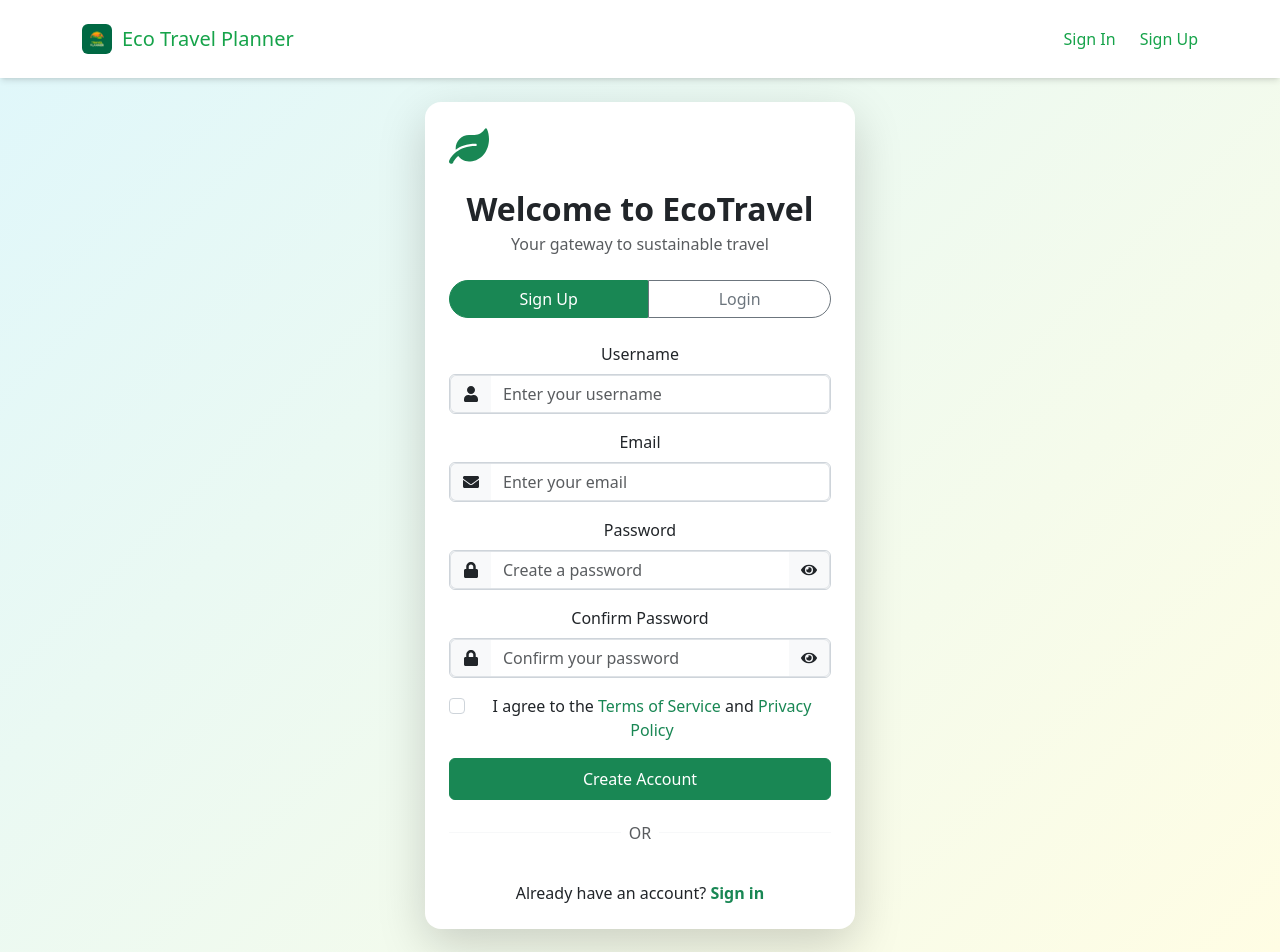
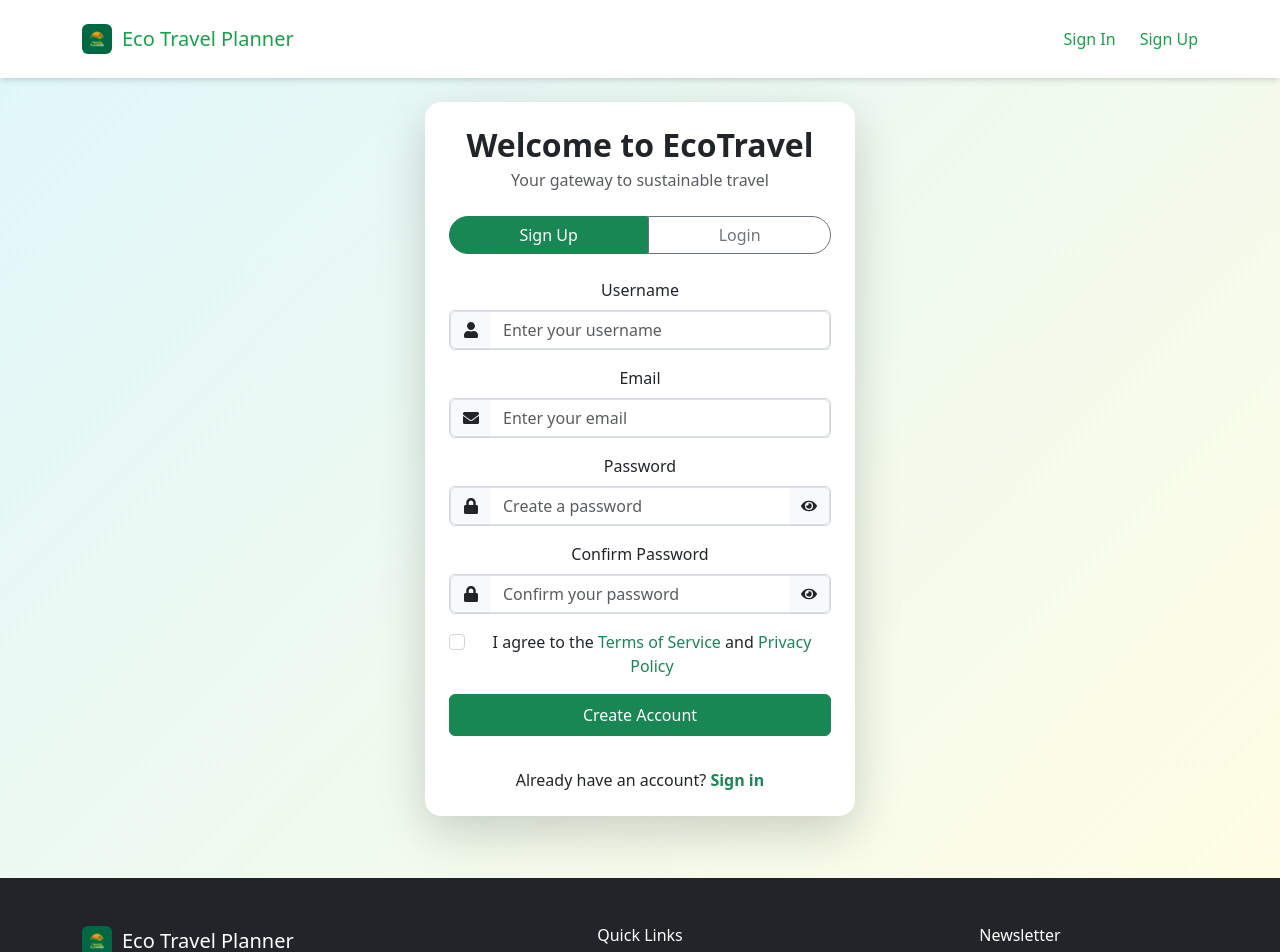
Before and after one commit to haziqhalifi/eco-travel-planner, a React (Vite) app: page /signup in a window 1280 px wide. Shown: the top 952 px of the page. Built offline with nearby package versions, Linux system fonts and the light colour scheme; no server answers.

Commit message:
remove unused icons and redundant layout elements

```diff
--- a/src/pages/SignUp.jsx
+++ b/src/pages/SignUp.jsx
@@ -1,14 +1,7 @@
 import React, { useState, useEffect } from "react";
 import { useNavigate } from "react-router-dom";
 import { motion } from "framer-motion";
-import {
-  FaUser,
-  FaEnvelope,
-  FaLock,
-  FaLeaf,
-  FaEye,
-  FaEyeSlash,
-} from "react-icons/fa";
+import { FaUser, FaEnvelope, FaLock, FaEye, FaEyeSlash } from "react-icons/fa";
 import { useAuth } from "../contexts/AuthContext";
 
 const SignUp = () => {
@@ -113,18 +106,6 @@ const SignUp = () => {
               animate="visible"
               className="h-100 d-flex flex-column"
             >
-              <motion.div variants={itemVariants} className="text-center mb-4">
-                <motion.div
-                  whileHover={{ scale: 1.1 }}
-                  transition={{ type: "spring", stiffness: 400, damping: 10 }}
-                >
-                  <FaLeaf
-                    className="text-success"
-                    style={{ fontSize: "2.5rem" }}
-                  />
-                </motion.div>
-              </motion.div>
-
               <motion.h2
                 variants={itemVariants}
                 className="text-center mb-1 fw-bold"
@@ -356,23 +337,6 @@ const SignUp = () => {
                     "Create Account"
                   )}
                 </motion.button>
-
-                <div className="d-flex align-items-center mb-3">
-                  <hr
-                    className="flex-grow-1"
-                    style={{ borderColor: "#dee2e6" }}
-                  />
-                  <span
-                    className="px-2 text-muted"
-                    style={{ whiteSpace: "nowrap" }}
-                  >
-                    OR
-                  </span>
-                  <hr
-                    className="flex-grow-1"
-                    style={{ borderColor: "#dee2e6" }}
-                  />
-                </div>
               </motion.form>
 
               <motion.div variants={itemVariants} className="text-center mt-3">
```
